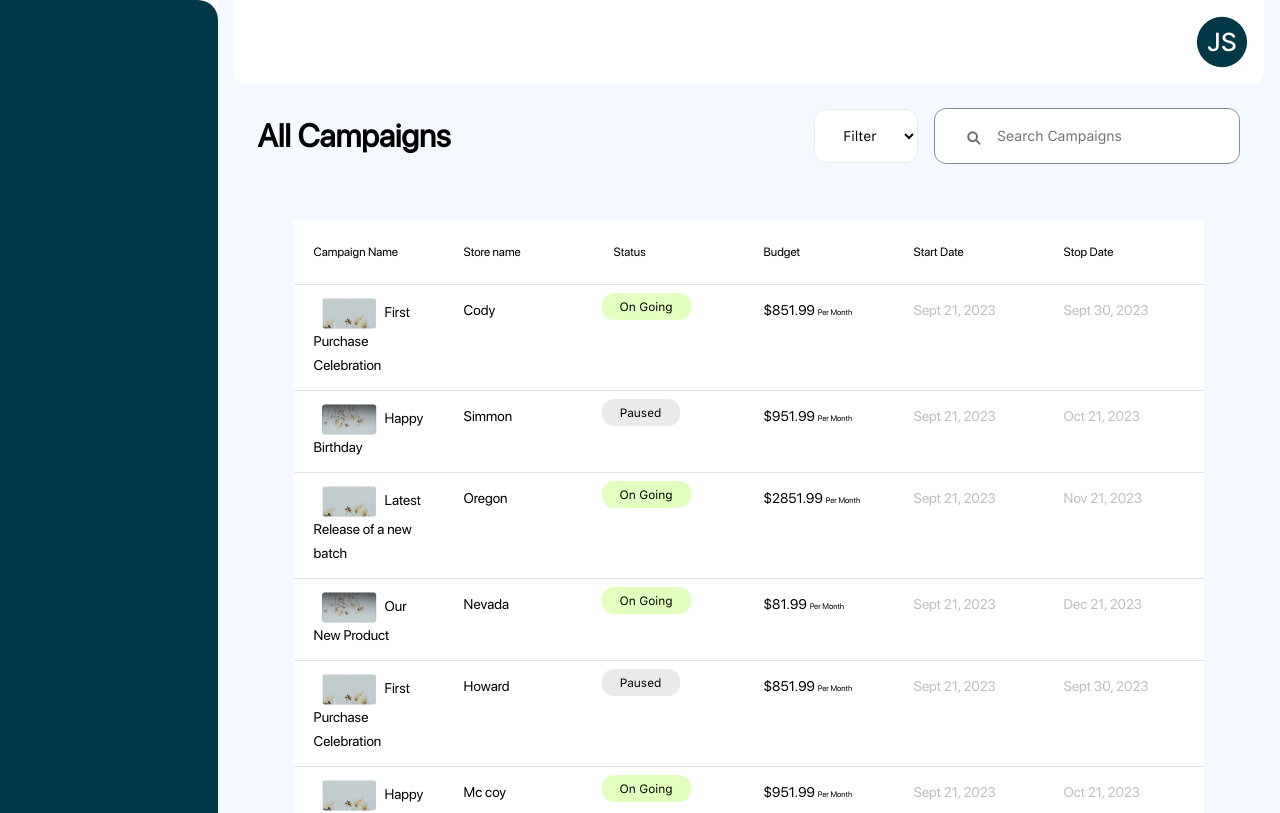
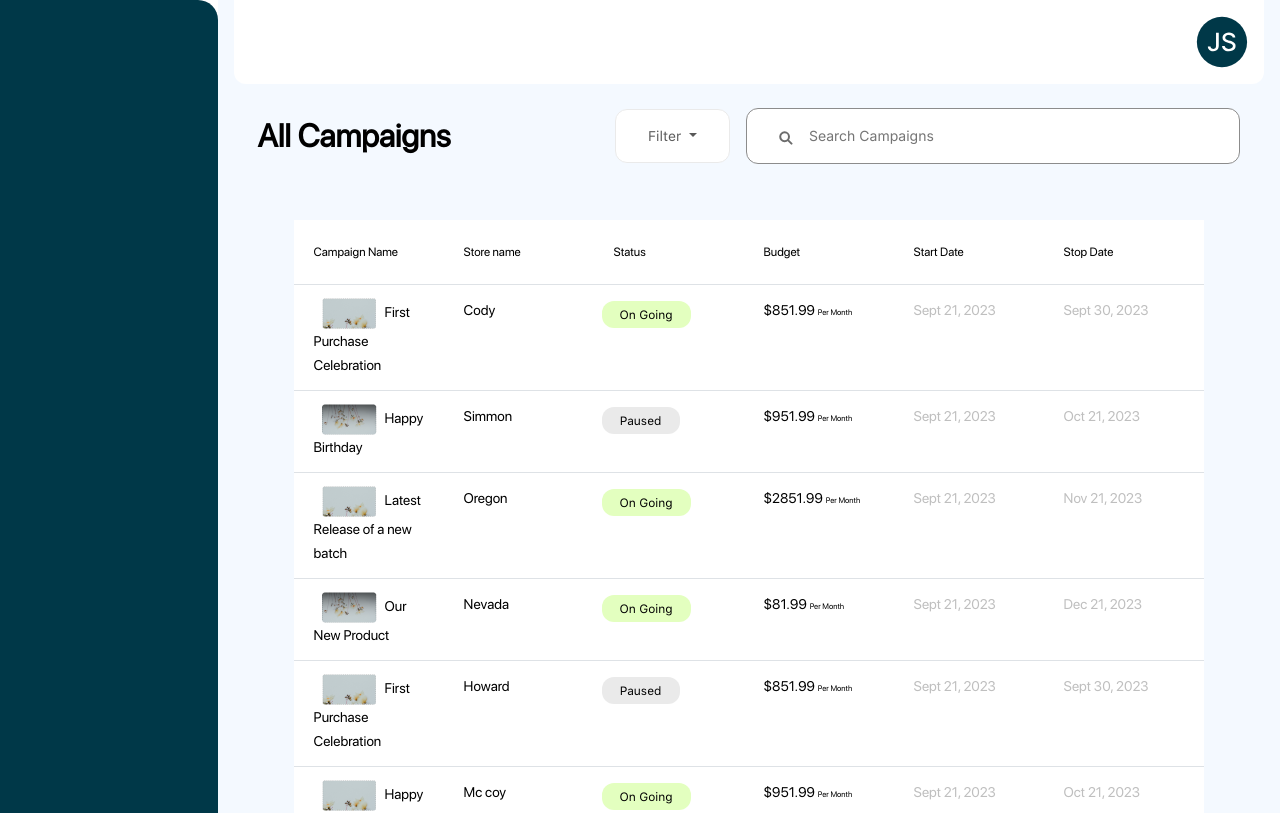
Before and after one commit to niamudeen-mvt/Dashboard-Page, a React (Create React App) app: page / in a window 1280 px wide. Shown: the top 813 px of the page. Built offline with nearby package versions, Linux system fonts and the light colour scheme.

Commit message:
basic fixes

```diff
--- a/src/components/navbar/SearchNavbar.js
+++ b/src/components/navbar/SearchNavbar.js
@@ -11,16 +11,17 @@ const SearchNavbar = () => {
         </button>
         <div className="collapse navbar-collapse" id="navbarSupportedContent">
 
-          {/* ================ filter component ============= */}
-          <div className='ms-auto mb-2 mb-lg-0'>
-            <select className='filter_section px-4 border_radius_12 sf_pro_text'>
-              <option hidden>Filter</option>
-              <option>1</option>
-              <option>2</option>
-              <option>3</option>
-              <option>4</option>
-            </select>
-          </div>
+          <ul class="navbar-nav ms-auto mb-2 mb-lg-0  filter_section px-4 border_radius_12 sf_pro_text d-flex justify-content-center align-items-center">
+            <li class="nav-item dropdown">
+              <a class="nav-link dropdown-toggle" href="#" role="button" data-bs-toggle="dropdown" aria-expanded="false" >
+                {"Filter "}
+              </a>
+              {/* <ul class="dropdown-menu mt-2">
+                <li><a class="dropdown-item" href="#">Test 1</a></li>
+                <li><a class="dropdown-item" href="#">Test 2</a></li>
+              </ul> */}
+            </li>
+          </ul>
 
           {/* =============== search component ================+ */}
           <form role="search">
--- a/src/components/table/Table.js
+++ b/src/components/table/Table.js
@@ -1,15 +1,15 @@
 import React from 'react'
-import { Table, Row, Col } from 'reactstrap'
+import { Table } from 'reactstrap'
 import { Link } from 'react-router-dom'
 import { campaignColumnData, campaignRowData } from '../../data/campaign-data'
-import useWindowSize from '../../hooks/useWindowSize'
+// import useWindowSize from '../../hooks/useWindowSize'
 import Pagination from '../pagination/Pagination'
 
 const CustomTable = () => {
-  const windowSize = useWindowSize()
+  // const windowSize = useWindowSize()
   return (
-    <>
-      <Table responsive className='custom_table'>
+    <div className='custom_table_section'>
+      <Table responsive >
         <thead>
           <tr>
             {
@@ -46,7 +46,7 @@ const CustomTable = () => {
                       {row?.storeName}
                     </td>
                     <td >
-                      <p className={row?.status == "On Going" ? 'campaign_status sf_pro_text status_badge_ongoing d-flex justify-content-center align-items-center border_radius_12' : 'campaign_status sf_pro_text status_badge_paused d-flex justify-content-center align-items-center border_radius_12'}>
+                      <p className={row?.status == "On Going" ? 'campaign_status sf_pro_text status_badge_ongoing d-flex justify-content-center align-items-center border_radius_12 mt-2' : 'campaign_status sf_pro_text status_badge_paused d-flex justify-content-center align-items-center border_radius_12 mt-2'}>
                         {row?.status}
                       </p>
                     </td>
@@ -72,7 +72,7 @@ const CustomTable = () => {
         </tbody>
       </Table>
       <Pagination />
-    </>
+    </div>
   )
 }
 
--- a/src/style.css
+++ b/src/style.css
@@ -54,6 +54,15 @@ input {
   letter-spacing: 0em;
   text-align: left;
 }
+
+input:focus {
+  outline: none;
+  box-shadow: none;
+}
+input::-moz-focus-inner {
+  border: 0;
+}
+
 .hide {
   display: none;
 }
@@ -111,14 +120,14 @@ input {
 }
 .navbar .input_section {
   border: 1px solid #8c8c8c;
-  max-width: 494.08px;
+  width: 494.08px;
   min-height: 56px;
   background-color: #ffffff;
 }
 .navbar .filter_section {
   background-color: white;
   border: 1px solid #eaeaea;
-  max-width: 136.25px;
+  /* max-width: 136.25px; */
   height: 54px;
   font-size: 14px;
   font-weight: 500;
@@ -189,14 +198,9 @@ input {
 }
 
 /* ============ table ===================== */
-
-.custom_table {
-  border-radius: 16px !important;
-  -webkit-border-radius: 16px !important;
-  -moz-border-radius: 16px !important;
-  -ms-border-radius: 16px !important;
-  -o-border-radius: 16px !important;
-}
+/* .custom_table_section .table {
+  padding: 8px !important;
+} */
 
 .coloumn_headings {
   font-size: 12px;
@@ -226,12 +230,10 @@ input {
 .status_badge_ongoing {
   width: 89px;
   height: 27px;
-  padding: 9px, 18px, 9px, 18px;
   background-color: #e3ffbf !important;
 }
 .status_badge_paused {
   width: 78px;
-  padding: 9px, 18px, 9px, 18px;
   height: 27px;
   background-color: #eaeaea !important;
 }
```
